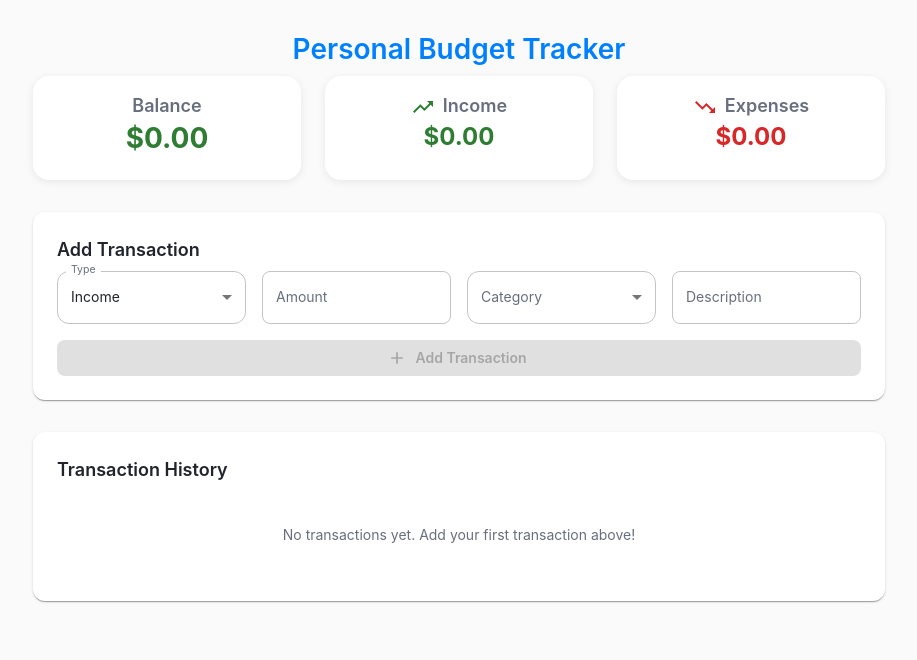
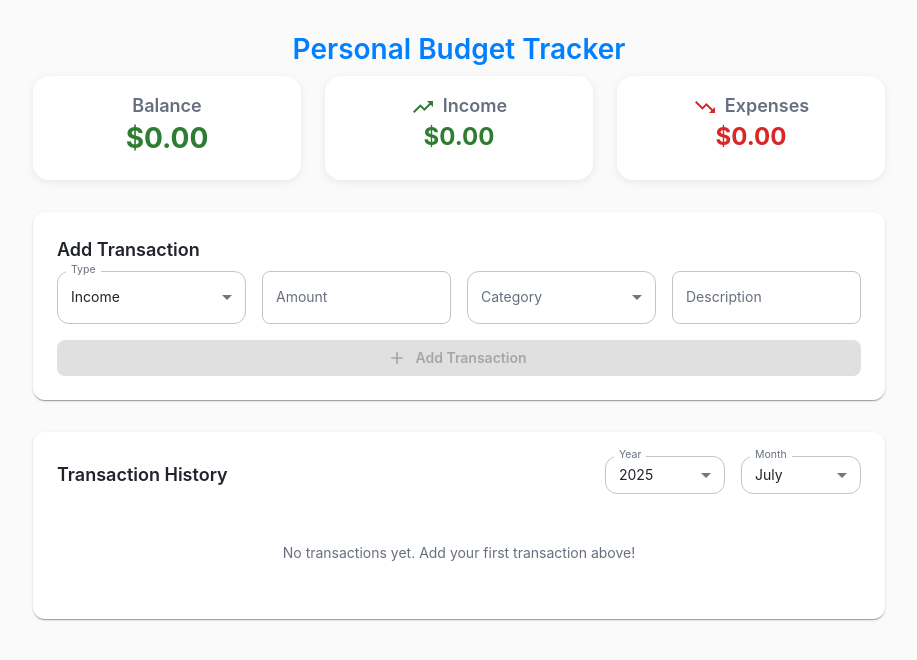
Before and after one commit to Stepanterra/pet-project-personal-budget-tracker, a React (Vite) app: page / in a window 1280 px wide. Shown: the top 660 px of the page, without its empty margins (181-1098 px from the left). Built offline with nearby package versions, Linux system fonts and the light colour scheme.

Commit message:
Add year and month select
Implement year and month selection functionality.

```diff
--- a/src/pages/BudgetApp.tsx
+++ b/src/pages/BudgetApp.tsx
@@ -41,6 +41,8 @@ const BudgetApp: React.FC = () => {
   const [description, setDescription] = useState<string>('');
   const [category, setCategory] = useState<string>('');
   const [type, setType] = useState<'income' | 'expense'>('income');
+  const [selectedYear, setSelectedYear] = useState<number>(new Date().getFullYear());
+  const [selectedMonth, setSelectedMonth] = useState<number>(new Date().getMonth() + 1);
 
   const incomeCategories = ['Salary', 'Freelance', 'Investment', 'Other Income'];
   const expenseCategories = ['Food', 'Transport', 'Entertainment', 'Bills', 'Shopping', 'Other'];
@@ -67,17 +69,51 @@ const BudgetApp: React.FC = () => {
     setTransactions(transactions.filter(t => t.id !== id));
   };
 
-  const balance = transactions.reduce((acc, t) => {
+  // Filter transactions by selected year and month
+  const filteredTransactions = transactions.filter(t => {
+    const transactionDate = new Date(t.date);
+    return (
+      transactionDate.getFullYear() === selectedYear &&
+      transactionDate.getMonth() + 1 === selectedMonth
+    );
+  });
+
+  const balance = filteredTransactions.reduce((acc, t) => {
     return t.type === 'income' ? acc + t.amount : acc - t.amount;
   }, 0);
 
-  const totalIncome = transactions
+  const totalIncome = filteredTransactions
     .filter(t => t.type === 'income')
     .reduce((acc, t) => acc + t.amount, 0);
 
-  const totalExpenses = transactions
+  const totalExpenses = filteredTransactions
     .filter(t => t.type === 'expense')
     .reduce((acc, t) => acc + t.amount, 0);
+
+  // Get available years from transactions
+  const availableYears = Array.from(
+    new Set(transactions.map(t => new Date(t.date).getFullYear()))
+  ).sort((a, b) => b - a);
+
+  // If no transactions exist, include current year
+  if (availableYears.length === 0) {
+    availableYears.push(new Date().getFullYear());
+  }
+
+  const months = [
+    { value: 1, label: 'January' },
+    { value: 2, label: 'February' },
+    { value: 3, label: 'March' },
+    { value: 4, label: 'April' },
+    { value: 5, label: 'May' },
+    { value: 6, label: 'June' },
+    { value: 7, label: 'July' },
+    { value: 8, label: 'August' },
+    { value: 9, label: 'September' },
+    { value: 10, label: 'October' },
+    { value: 11, label: 'November' },
+    { value: 12, label: 'December' },
+  ];
 
   return (
     <Container maxWidth="md" sx={{ py: 4 }}>
@@ -193,16 +229,51 @@ const BudgetApp: React.FC = () => {
 
       {/* Transaction History */}
       <Paper sx={{ p: 3 }}>
-        <Typography variant="h6" gutterBottom>
-          Transaction History
-        </Typography>
-        {transactions.length === 0 ? (
+        <Box display="flex" justifyContent="space-between" alignItems="center" mb={2}>
+          <Typography variant="h6">
+            Transaction History
+          </Typography>
+          <Stack direction="row" spacing={2}>
+            <FormControl size="small" sx={{ minWidth: 120 }}>
+              <InputLabel>Year</InputLabel>
+              <Select
+                value={selectedYear}
+                label="Year"
+                onChange={(e) => setSelectedYear(Number(e.target.value))}
+              >
+                {availableYears.map((year) => (
+                  <MenuItem key={year} value={year}>
+                    {year}
+                  </MenuItem>
+                ))}
+              </Select>
+            </FormControl>
+            <FormControl size="small" sx={{ minWidth: 120 }}>
+              <InputLabel>Month</InputLabel>
+              <Select
+                value={selectedMonth}
+                label="Month"
+                onChange={(e) => setSelectedMonth(Number(e.target.value))}
+              >
+                {months.map((month) => (
+                  <MenuItem key={month.value} value={month.value}>
+                    {month.label}
+                  </MenuItem>
+                ))}
+              </Select>
+            </FormControl>
+          </Stack>
+        </Box>
+        {filteredTransactions.length === 0 ? (
           <Typography color="text.secondary" align="center" sx={{ py: 4 }}>
-            No transactions yet. Add your first transaction above!
+            {transactions.length === 0
+              ? "No transactions yet. Add your first transaction above!"
+              : `No transactions found for ${months.find(m => m.value === selectedMonth)?.label} ${selectedYear}`
+            }
           </Typography>
         ) : (
           <List>
-            {transactions.map((transaction) => (
+            {filteredTransactions.map((transaction) => (
               <ListItem
                 key={transaction.id}
                 sx={{
```
